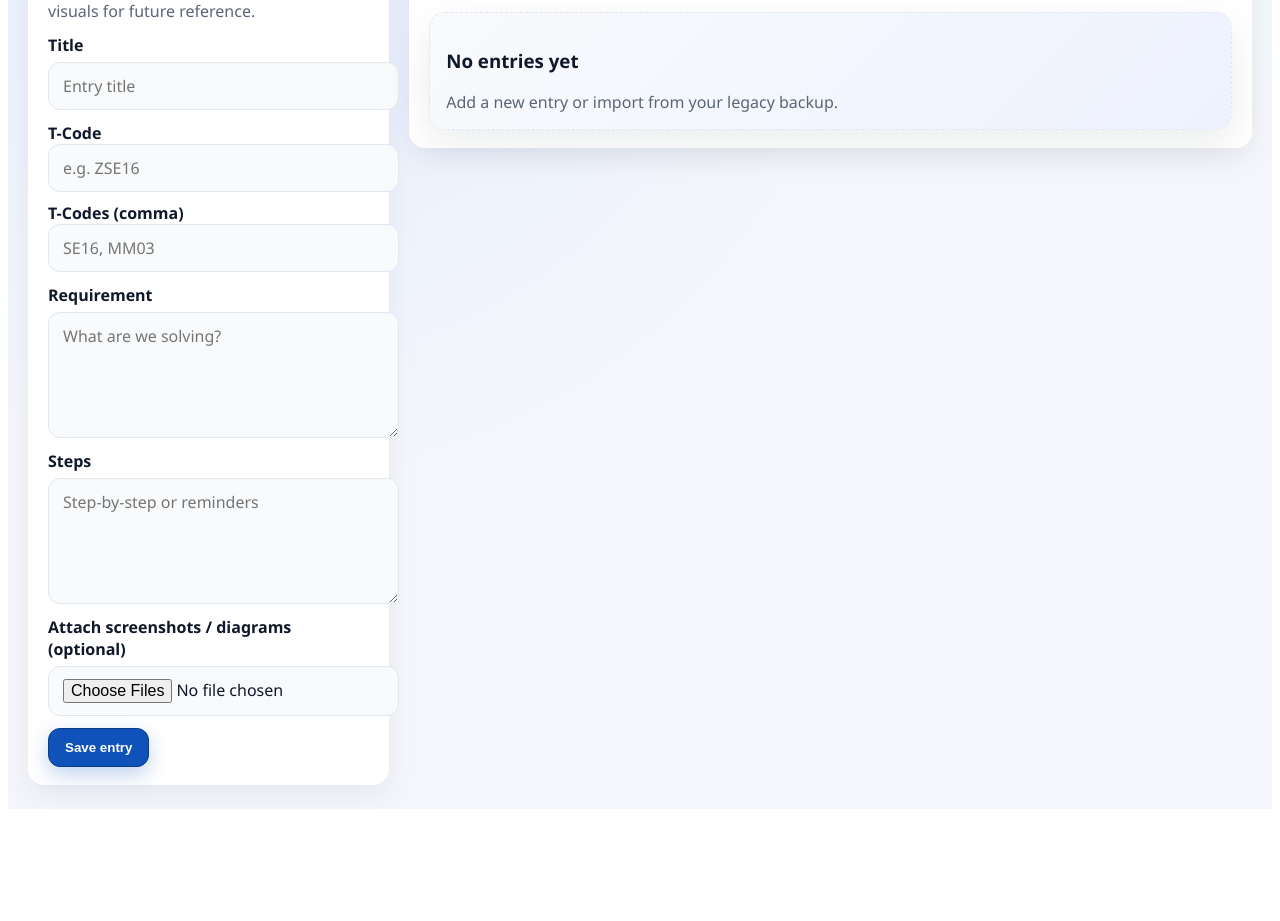
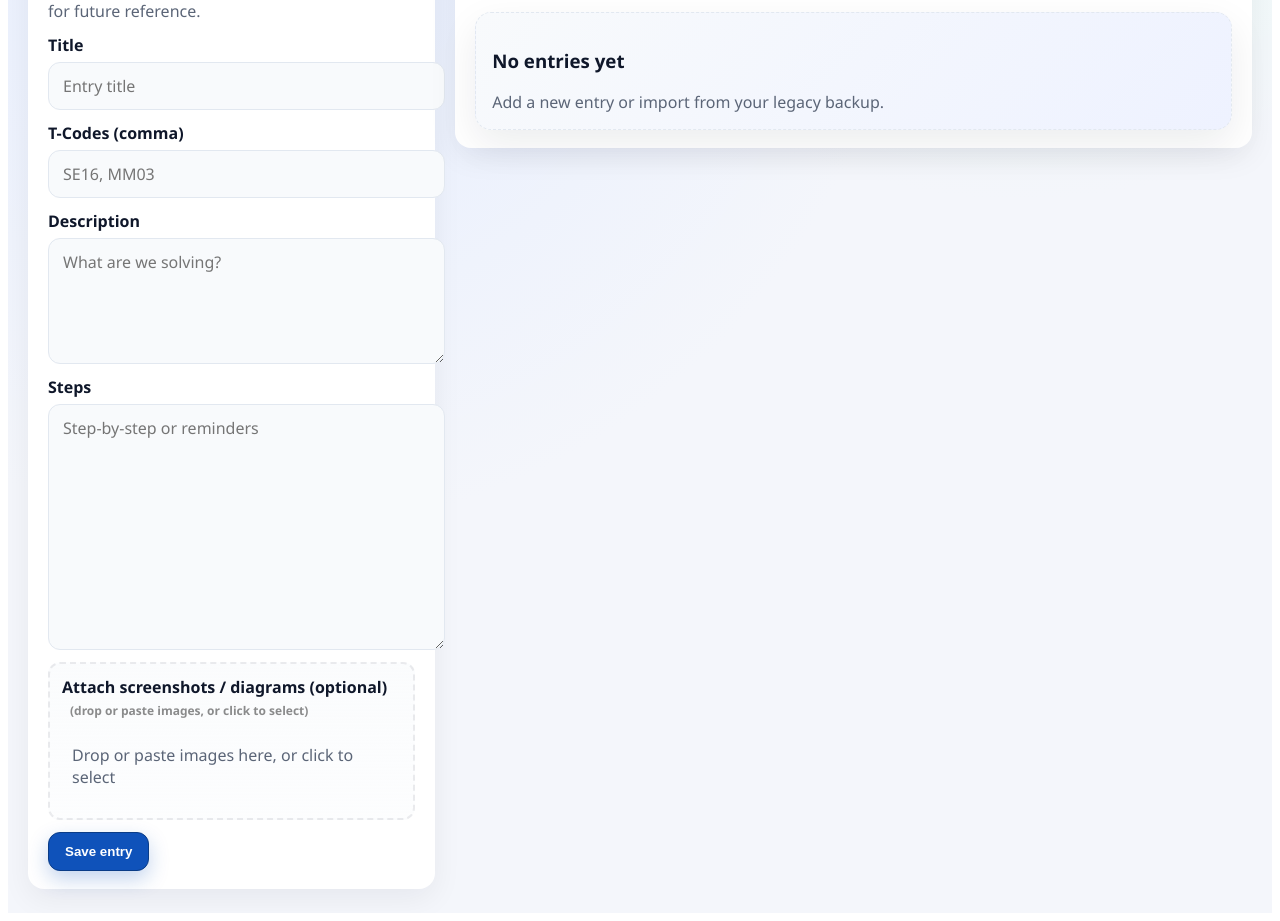
Before and after one commit to fatkin1012/Orbit-SAPWiki, a React (Vite) app: page / in a window 1280 px wide. Shown: the part 380-1301 px from the top of the page. Before the commit the page ends 1197 px from the top, so only its background shows below. Built offline with nearby package versions, Linux system fonts and the light colour scheme.

Commit message:
feat: implement image drag-and-drop and paste functionality in TaskForm; enhance PictureViewer overflow handling

```diff
--- a/src/App.tsx
+++ b/src/App.tsx
@@ -143,6 +143,9 @@ const App = ({ context }: Props) => {
             onDelete={removeTask}
             onUpdate={handlePatch}
           />
+        </div>
+      </section>
+
       <PictureViewer
         isOpen={viewerOpen}
         images={viewerImages}
@@ -160,8 +163,6 @@ const App = ({ context }: Props) => {
         }}
       />
     </div>
-      </section>
-    </div>
   );
 };
 
--- a/src/components/TaskForm.tsx
+++ b/src/components/TaskForm.tsx
@@ -1,5 +1,6 @@
 import React from 'react';
 import { ChangeEvent, FormEvent, useState } from 'react';
+import { useRef } from 'react';
 import { Task } from '../types';
 
 type Props = {
@@ -8,7 +9,6 @@ type Props = {
 
 const TaskForm = ({ onSubmit }: Props) => {
   const [title, setTitle] = useState('');
-  const [tCode, setTCode] = useState('');
   const [tCodesText, setTCodesText] = useState('');
   const [requirement, setRequirement] = useState('');
   const [steps, setSteps] = useState('');
@@ -37,6 +37,62 @@ const TaskForm = ({ onSubmit }: Props) => {
     }
   };
 
+  const handlePaste = async (e: React.ClipboardEvent<HTMLDivElement>) => {
+    try {
+      const items = e.clipboardData?.items;
+      if (!items) return;
+      const files: File[] = [];
+      for (let i = 0; i < items.length; i++) {
+        const item = items[i];
+        if (item.kind === 'file' && item.type.startsWith('image/')) {
+          const file = item.getAsFile();
+          if (file) files.push(file);
+        }
+      }
+      if (!files.length) return;
+      e.preventDefault();
+      const data = await Promise.all(files.map((f) => readFileAsDataURL(f)));
+      setImages((prev) => [...prev, ...data]);
+    } catch (err) {
+      console.error('failed to paste image', err);
+    }
+  };
+
+  const fileInputRef = useRef<HTMLInputElement | null>(null);
+  const dragCounterRef = useRef(0);
+  const [dragging, setDragging] = useState(false);
+
+  const handleDragEnter = (e: React.DragEvent<HTMLDivElement>) => {
+    e.preventDefault();
+    dragCounterRef.current++;
+    setDragging(true);
+  };
+
+  const handleDragLeave = (e: React.DragEvent<HTMLDivElement>) => {
+    e.preventDefault();
+    dragCounterRef.current--;
+    if (dragCounterRef.current <= 0) {
+      dragCounterRef.current = 0;
+      setDragging(false);
+    }
+  };
+
+  const handleDrop = async (e: React.DragEvent<HTMLDivElement>) => {
+    e.preventDefault();
+    setDragging(false);
+    dragCounterRef.current = 0;
+    const files = Array.from(e.dataTransfer.files).filter((f) => f.type.startsWith('image/'));
+    if (!files.length) return;
+    try {
+      const data = await Promise.all(files.map((f) => readFileAsDataURL(f)));
+      setImages((prev) => [...prev, ...data]);
+    } catch (err) {
+      console.error('failed to drop images', err);
+    }
+  };
+
+  const removeImage = (idx: number) => setImages((prev) => prev.filter((_, i) => i !== idx));
+
   const handleSubmit = (event: FormEvent<HTMLFormElement>) => {
     event.preventDefault();
     const trimmed = title.trim();
@@ -49,7 +105,6 @@ const TaskForm = ({ onSubmit }: Props) => {
 
     onSubmit({
       title: trimmed,
-      tCode: tCode.trim(),
       tCodes: codes,
       requirement,
       steps,
@@ -57,7 +112,6 @@ const TaskForm = ({ onSubmit }: Props) => {
     });
 
     setTitle('');
-    setTCode('');
     setTCodesText('');
     setRequirement('');
     setSteps('');
@@ -70,12 +124,7 @@ const TaskForm = ({ onSubmit }: Props) => {
         <label>Title</label>
         <input value={title} onChange={(e) => setTitle(e.target.value)} placeholder="Entry title" />
       </div>
-      <div className="field two-col">
-        <div>
-          <label>T-Code</label>
-          <input value={tCode} onChange={(e) => setTCode(e.target.value)} placeholder="e.g. ZSE16" />
-        </div>
-        <div>
+      <div className="field">
         <label>T-Codes (comma)</label>
         <input
           value={tCodesText}
@@ -83,26 +132,56 @@ const TaskForm = ({ onSubmit }: Props) => {
           placeholder="SE16, MM03"
         />
       </div>
-      </div>
       <div className="field">
-        <label>Requirement</label>
+        <label>Description</label>
         <textarea value={requirement} onChange={(e) => setRequirement(e.target.value)} placeholder="What are we solving?" />
       </div>
-      <div className="field">
+      <div className="field steps-field">
         <label>Steps</label>
         <textarea
+          className="steps-input"
           value={steps}
           onChange={(e) => setSteps(e.target.value)}
           placeholder="Step-by-step or reminders"
-          rows={4}
         />
       </div>
-      <div className="field">
-        <label>Attach screenshots / diagrams (optional)</label>
-        <input type="file" accept="image/*" multiple onChange={handleImage} />
+      <div
+        className={`field attach-field ${dragging ? 'drag-over' : ''}`}
+        onPaste={handlePaste}
+        onDragOver={(e) => e.preventDefault()}
+        onDragEnter={handleDragEnter}
+        onDragLeave={handleDragLeave}
+        onDrop={handleDrop}
+        tabIndex={0}
+        onClick={() => fileInputRef.current?.click()}
+      >
+        <label>
+          Attach screenshots / diagrams (optional)
+          <span style={{ marginLeft: 8, color: 'rgba(0,0,0,0.45)', fontSize: 12 }}>(drop or paste images, or click to select)</span>
+        </label>
+        <input ref={fileInputRef} type="file" accept="image/*" multiple onChange={handleImage} style={{ display: 'none' }} />
+
         {images && images.length ? (
-          <small>{images.length} image(s) attached ({Math.round((images.reduce((s, i) => s + i.length, 0) * 3) / 4 / 1024)} KB)</small>
-        ) : null}
+          <div className="attach-previews">
+            {images.map((src, idx) => (
+              <div className="attach-preview" key={idx}>
+                <img src={src} alt={`attachment-${idx}`} />
+                <button
+                  type="button"
+                  className="ghost small remove"
+                  onClick={(e) => {
+                    e.stopPropagation();
+                    removeImage(idx);
+                  }}
+                >
+                  Remove
+                </button>
+              </div>
+            ))}
+          </div>
+        ) : (
+          <div className="attach-hint">Drop or paste images here, or click to select</div>
+        )}
       </div>
       <div className="actions">
         <button type="submit">Save entry</button>
--- a/src/index.css
+++ b/src/index.css
@@ -164,11 +164,18 @@
 }
 
 .layout {
-  display: grid;
+  display: flex;
   /* give the board more room for reviewing content */
-  grid-template-columns: 0.6fr 1.4fr;
   gap: 20px;
-  align-items: start;
+  align-items: flex-start;
+}
+
+/* make left panel ~30% and right panel ~70% so they visually match previous grid */
+.layout > .panel:first-child {
+  flex: 0 0 30%;
+}
+.layout > .panel:last-child {
+  flex: 1 1 70%;
 }
 
 .panel {
@@ -242,6 +249,46 @@ button.ghost {
   gap: 12px;
 }
 
+/* Make left panel TaskForm fill available panel height so Steps expands to use leftover space */
+.layout > .panel:first-child .task-form {
+  display: flex;
+  flex-direction: column;
+  gap: 12px;
+  /* keep natural height; do not stretch to match right panel */
+  flex: 0 0 auto;
+}
+.layout > .panel:first-child .task-form .steps-field {
+  display: flex;
+  flex-direction: column;
+  min-height: 220px;
+}
+.layout > .panel:first-child .task-form .steps-field textarea.steps-input {
+  min-height: 220px;
+  resize: vertical;
+}
+
+/* Let right panel task list fill remaining space and scroll internally */
+.layout > .panel:last-child .task-grid {
+  flex: 1 1 auto;
+  overflow: auto;
+}
+
+/* Make individual task cards slightly taller and give Notes a larger default height */
+.task-card {
+  display: flex;
+  flex-direction: column;
+  gap: 12px;
+  min-height: 220px;
+}
+.task-card .notes-field {
+  display: flex;
+  flex-direction: column;
+}
+.task-card .notes-field textarea.notes-input {
+  min-height: 270px;
+  resize: vertical;
+}
+
 .field {
   display: flex;
   flex-direction: column;
@@ -284,7 +331,8 @@ textarea {
 
 .task-grid {
   display: grid;
-  grid-template-columns: repeat(auto-fit, minmax(260px, 1fr));
+  /* limit horizontal columns to maximum of 2 cards */
+  grid-template-columns: repeat(2, minmax(260px, 1fr));
   gap: 12px;
 }
 
@@ -305,6 +353,39 @@ textarea {
   flex-wrap: wrap;
   gap: 6px;
 }
+
+.tags .edit-tcodes-input {
+  min-width: 180px;
+  max-width: 420px;
+  padding: 8px 10px;
+  border-radius: 8px;
+  border: 1px solid var(--border);
+  background: #fff;
+  font: inherit;
+}
+.tags .edit-actions { display: inline-flex; gap: 8px; align-items: center; }
+.tags button.small { padding: 6px 8px; border-radius: 8px; font-size: 13px; }
+
+/* Attach drop/paste area */
+.attach-field {
+  border: 2px dashed rgba(15,23,42,0.08);
+  background: linear-gradient(180deg, rgba(248,250,252,0.6), rgba(248,250,252,0.4));
+  padding: 12px;
+  border-radius: 12px;
+  cursor: pointer;
+}
+.attach-field.drag-over {
+  border-color: rgba(15,82,186,0.6);
+  box-shadow: 0 6px 18px rgba(15,82,186,0.08);
+}
+.attach-hint {
+  color: var(--muted);
+  padding: 18px 10px;
+}
+.attach-previews { display: flex; gap: 8px; flex-wrap: wrap; margin-top: 8px; }
+.attach-preview { position: relative; width: 96px; height: 96px; border-radius: 8px; overflow: hidden; border: 1px solid var(--border); background: #fff; }
+.attach-preview img { width: 100%; height: 100%; object-fit: cover; display: block; }
+.attach-preview .remove { position: absolute; right: 6px; top: 6px; }
 
 .pill {
   background: #e2e8f0;
@@ -335,22 +416,21 @@ textarea {
   display: flex;
   align-items: center;
   justify-content: center;
-  /* navy-blue translucent backdrop */
-  background: rgba(2, 31, 63, 0.75);
-  z-index: 1000;
-  padding: 16px;
+  background: rgba(0, 0, 0, 0.6);
+  z-index: 9999;
+  padding: clamp(12px, 2.2vw, 24px);
 }
 
 .pv-dialog {
-  width: 100%;
-  max-width: 980px;
+  width: min(96vw, 1400px);
+  max-height: calc(100dvh - 32px);
   border-radius: 16px;
-  /* deep navy dialog panel for a cohesive look */
   background: #04243a;
   color: #fff;
-  border: 1px solid rgba(255,255,255,0.06);
+  border: 1px solid rgba(255, 255, 255, 0.08);
   padding: 16px;
-  box-shadow: 0 30px 60px rgba(2,16,40,0.6);
+  box-shadow: 0 30px 60px rgba(2, 16, 40, 0.6);
+  overflow: auto;
 }
 
 .pv-header {
@@ -384,16 +464,76 @@ textarea {
 }
 
 .pv-toolbar button { padding: 8px 10px; border-radius: 10px; }
+.pv-toolbar input[type="color"] {
+  -webkit-appearance: none;
+  -moz-appearance: none;
+  appearance: none;
+  width: 36px;
+  height: 36px;
+  padding: 0;
+  border-radius: 8px;
+  border: 1px solid rgba(255,255,255,0.12);
+  background: transparent;
+  cursor: pointer;
+}
+.pv-toolbar input[type="color"]::-webkit-color-swatch-wrapper {
+  padding: 0;
+}
+.pv-toolbar input[type="color"]::-webkit-color-swatch {
+  border-radius: 6px;
+  border: none;
+}
+.pv-toolbar input[type="color"]::-moz-color-swatch {
+  border-radius: 6px;
+  border: none;
+}
 .pv-toolbar button.active { background: rgba(34,197,94,0.16); color: #eafff0; }
 .pv-toolbar .primary { background: #10b981; color: #fff; }
 
 .pv-body { display:flex; justify-content:center; }
 .pv-image-wrap { position: relative; }
-.pv-image { max-height: 66vh; border-radius: 12px; display: block; }
+.pv-image {
+  display: block;
+  max-width: min(90vw, 1320px);
+  max-height: 72vh;
+  border-radius: 12px;
+}
 .pv-canvas { position: absolute; left: 0; top: 0; }
 .pv-canvas.disabled { pointer-events: none; }
 .pv-canvas.draw { cursor: crosshair; }
 .pv-canvas.erase { cursor: cell; }
+
+@media (max-width: 860px) {
+  .pv-dialog {
+    width: min(98vw, 1400px);
+    padding: 12px;
+    border-radius: 12px;
+  }
+
+  .pv-header {
+    flex-direction: column;
+    align-items: flex-start;
+  }
+
+  .pv-controls {
+    width: 100%;
+    display: flex;
+    flex-wrap: wrap;
+    gap: 8px;
+  }
+
+  .pv-controls button {
+    margin-left: 0;
+  }
+
+  .pv-toolbar {
+    flex-wrap: wrap;
+  }
+
+  .pv-image {
+    max-height: 62vh;
+  }
+}
 
 /* multi-image thumbnail row inside task card */
 .field.images .image-row {
@@ -420,6 +560,10 @@ textarea {
 
 @media (max-width: 900px) {
   .layout {
+    display: grid;
+    grid-template-columns: 1fr;
+  }
+  .task-grid {
     grid-template-columns: 1fr;
   }
   .hero {
```
Also changed, not shown: src/components/PictureViewer.tsx (+9 -0 lines), src/components/TaskList.tsx (+51 -3 lines). Lines whose indentation alone changed are shown as unchanged.
